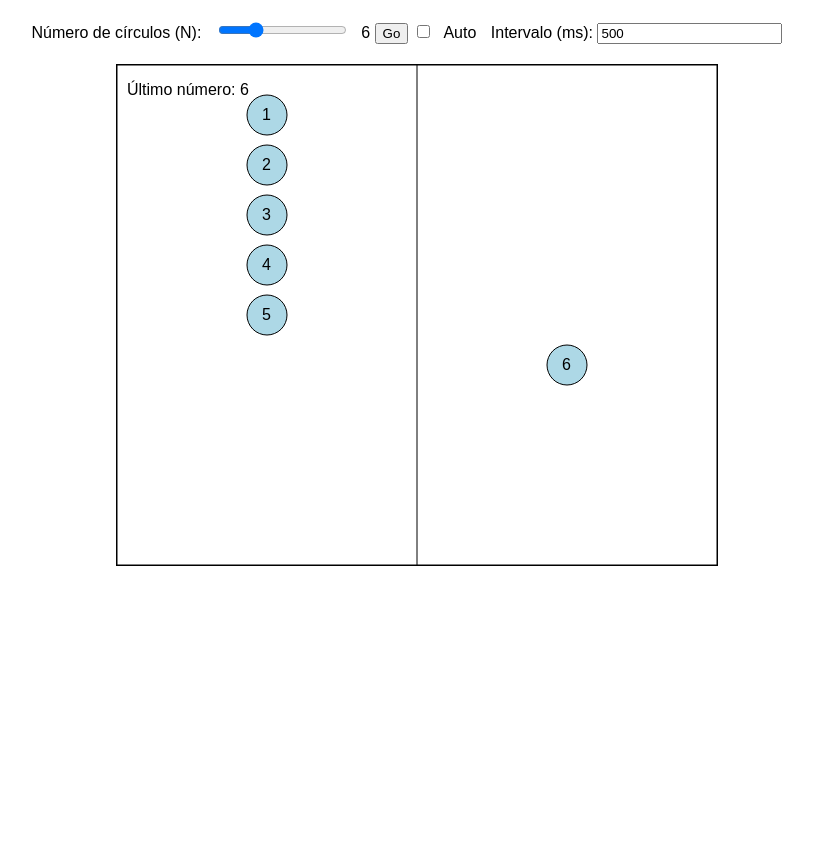
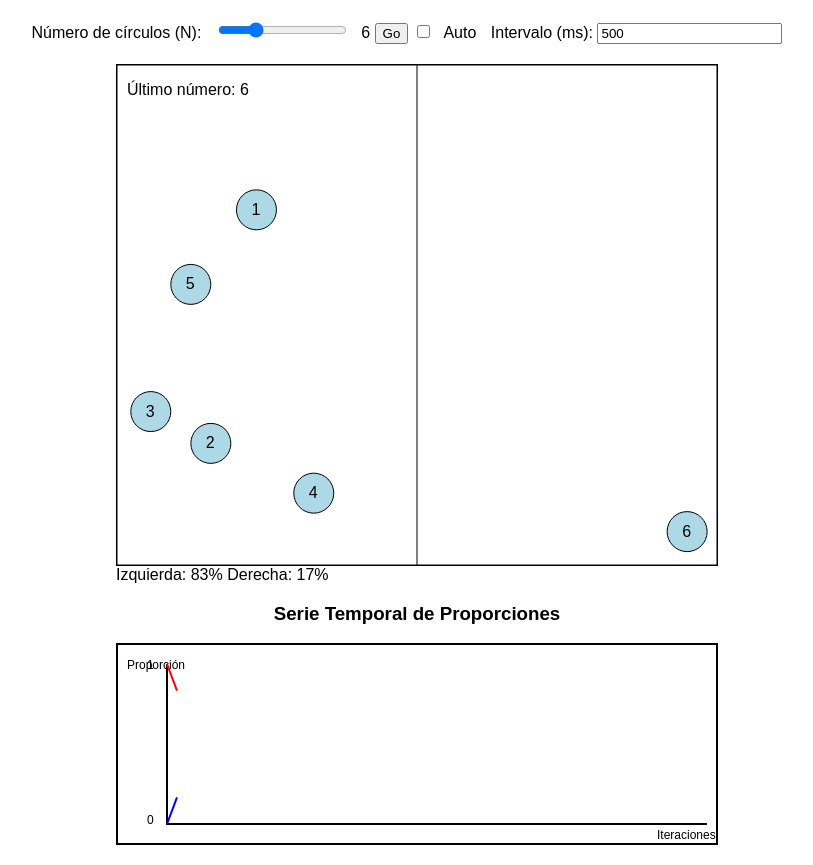
Before and after one commit to mariocastro73/entropy-dice, a website: page index.html in a window 1280 px wide. Both pictures are taken after a click on the button "Go". Shown: the whole page, without its empty margins (223-1036 px from the left). Before the commit the page ends 800 px from the top, so only its background shows below. Drawn offline with Linux system fonts and the light colour scheme.

Commit message:
modelo con plotting

```diff
--- a/index.html
+++ b/index.html
@@ -1,4 +1,43 @@
-<!DOCTYPE html>
+<script type="text/javascript">
+        var gk_isXlsx = false;
+        var gk_xlsxFileLookup = {};
+        var gk_fileData = {};
+        function filledCell(cell) {
+          return cell !== '' && cell != null;
+        }
+        function loadFileData(filename) {
+        if (gk_isXlsx && gk_xlsxFileLookup[filename]) {
+            try {
+                var workbook = XLSX.read(gk_fileData[filename], { type: 'base64' });
+                var firstSheetName = workbook.SheetNames[0];
+                var worksheet = workbook.Sheets[firstSheetName];
+
+                // Convert sheet to JSON to filter blank rows
+                var jsonData = XLSX.utils.sheet_to_json(worksheet, { header: 1, blankrows: false, defval: '' });
+                // Filter out blank rows (rows where all cells are empty, null, or undefined)
+                var filteredData = jsonData.filter(row => row.some(filledCell));
+
+                // Heuristic to find the header row by ignoring rows with fewer filled cells than the next row
+                var headerRowIndex = filteredData.findIndex((row, index) =>
+                  row.filter(filledCell).length >= filteredData[index + 1]?.filter(filledCell).length
+                );
+                // Fallback
+                if (headerRowIndex === -1 || headerRowIndex > 25) {
+                  headerRowIndex = 0;
+                }
+
+                // Convert filtered JSON back to CSV
+                var csv = XLSX.utils.aoa_to_sheet(filteredData.slice(headerRowIndex)); // Create a new sheet from filtered array of arrays
+                csv = XLSX.utils.sheet_to_csv(csv, { header: 1 });
+                return csv;
+            } catch (e) {
+                console.error(e);
+                return "";
+            }
+        }
+        return gk_fileData[filename] || "";
+        }
+        </script><!DOCTYPE html>
 <html lang="es">
 <head>
   <meta charset="UTF-8">
@@ -14,7 +53,15 @@
     <label><input type="checkbox" id="autoCheckbox"> Auto</label>
     <label>Intervalo (ms): <input type="number" id="intervalInput" value="500" min="1"></label>
   </div>
-  <canvas id="myCanvas" width="600" height="500"></canvas>
+  <div id="canvasContainer">
+    <canvas id="myCanvas" width="600" height="500"></canvas>
+    <div id="percentages">
+      <span id="leftPercentage">Izquierda: 100%</span>
+      <span id="rightPercentage">Derecha: 0%</span>
+    </div>
+  </div>
+  <h3>Serie Temporal de Proporciones</h3>
+  <canvas id="timeSeriesCanvas" width="600" height="200"></canvas>
   <script src="/static/script.js"></script>
 </body>
 </html>
--- a/static/script.js
+++ b/static/script.js
@@ -1,26 +1,48 @@
-// static/script.js
 const canvas = document.getElementById('myCanvas');
 const ctx = canvas.getContext('2d');
+const timeSeriesCanvas = document.getElementById('timeSeriesCanvas');
+const tsCtx = timeSeriesCanvas.getContext('2d');
 const slider = document.getElementById('slider');
 const sliderValue = document.getElementById('sliderValue');
 const goButton = document.getElementById('goButton');
 const autoCheckbox = document.getElementById('autoCheckbox');
 const intervalInput = document.getElementById('intervalInput');
+const leftPercentage = document.getElementById('leftPercentage');
+const rightPercentage = document.getElementById('rightPercentage');
 
 let N = 6; // Valor inicial de círculos
 let circles = []; // Array para los círculos
 let autoInterval = null; // Para la animación automática
 let lastRandom = null; // Último número aleatorio
+let iterations = 0; // Contador de iteraciones
+let proportions = [[1, 0]]; // Historial de proporciones [leftProportion, rightProportion]
 
-// Inicializa los círculos
+// Inicializa los círculos con posiciones aleatorias
 function initCircles() {
   circles = [];
   for (let i = 0; i < N; i++) {
     circles.push({
       id: i + 1,
-      side: 0 // 0 = izquierda, 1 = derecha
+      side: 0, // 0 = izquierda, 1 = derecha
+      x: Math.random() * (canvas.width / 2 - 40) + 20, // X aleatorio en la mitad izquierda
+      y: Math.random() * (canvas.height - 40) + 20 // Y aleatorio dentro del lienzo
     });
   }
+  iterations = 0;
+  proportions = [[1, 0]]; // Inicial: todos en izquierda
+  updatePercentages();
+  draw();
+  drawTimeSeries();
+}
+
+// Actualiza los porcentajes
+function updatePercentages() {
+  const leftCount = circles.filter(c => c.side === 0).length;
+  const rightCount = circles.filter(c => c.side === 1).length;
+  const leftPercent = N > 0 ? Math.round((leftCount / N) * 100) : 0;
+  const rightPercent = N > 0 ? Math.round((rightCount / N) * 100) : 0;
+  leftPercentage.textContent = `Izquierda: ${leftPercent}%`;
+  rightPercentage.textContent = `Derecha: ${rightPercent}%`;
 }
 
 // Dibuja el rectángulo y los círculos
@@ -37,8 +59,8 @@ function draw() {
 
   // Dibuja los círculos
   circles.forEach(circle => {
-    const x = circle.side === 0 ? canvas.width / 4 : (3 * canvas.width) / 4;
-    const y = 50 + (circle.id - 1) * 50;
+    const x = circle.side === 0 ? circle.x : circle.x + canvas.width / 2;
+    const y = circle.y;
     ctx.beginPath();
     ctx.arc(x, y, 20, 0, 2 * Math.PI);
     ctx.fillStyle = 'lightblue';
@@ -57,15 +79,79 @@ function draw() {
   }
 }
 
-// Genera un número aleatorio y mueve el círculo
+// Dibuja la serie temporal
+function drawTimeSeries() {
+  // Ajusta el ancho del lienzo según las iteraciones
+  const minWidth = 600;
+  const pixelsPerIteration = 10;
+  const newWidth = Math.max(minWidth, (iterations + 1) * pixelsPerIteration);
+  if (timeSeriesCanvas.width !== newWidth) {
+    timeSeriesCanvas.width = newWidth; // Cambia el ancho solo si es necesario
+  }
+  tsCtx.clearRect(0, 0, timeSeriesCanvas.width, timeSeriesCanvas.height);
+
+  // Dibuja el marco
+  tsCtx.strokeStyle = 'black';
+  tsCtx.strokeRect(0, 0, timeSeriesCanvas.width, timeSeriesCanvas.height);
+
+  // Dibuja ejes
+  tsCtx.beginPath();
+  tsCtx.moveTo(50, 20); // Eje Y
+  tsCtx.lineTo(50, timeSeriesCanvas.height - 20);
+  tsCtx.lineTo(timeSeriesCanvas.width - 10, timeSeriesCanvas.height - 20); // Eje X
+  tsCtx.stroke();
+
+  // Etiquetas de los ejes
+  tsCtx.fillStyle = 'black';
+  tsCtx.font = '12px Arial';
+  tsCtx.fillText('Proporción', 10, 25);
+  tsCtx.fillText('Iteraciones', timeSeriesCanvas.width - 60, timeSeriesCanvas.height - 5);
+  tsCtx.fillText('1', 30, 25);
+  tsCtx.fillText('0', 30, timeSeriesCanvas.height - 20);
+
+  // Dibuja líneas (rojo para izquierda, azul para derecha)
+  tsCtx.lineWidth = 2;
+  tsCtx.beginPath();
+  tsCtx.strokeStyle = 'red';
+  proportions.forEach((prop, i) => {
+    const x = 50 + i * pixelsPerIteration;
+    const y = timeSeriesCanvas.height - 20 - prop[0] * (timeSeriesCanvas.height - 40);
+    if (i === 0) tsCtx.moveTo(x, y);
+    else tsCtx.lineTo(x, y);
+  });
+  tsCtx.stroke();
+
+  tsCtx.beginPath();
+  tsCtx.strokeStyle = 'blue';
+  proportions.forEach((prop, i) => {
+    const x = 50 + i * pixelsPerIteration;
+    const y = timeSeriesCanvas.height - 20 - prop[1] * (timeSeriesCanvas.height - 40);
+    if (i === 0) tsCtx.moveTo(x, y);
+    else tsCtx.lineTo(x, y);
+  });
+  tsCtx.stroke();
+}
+
+// Genera un número aleatorio y mueve un círculo
 function moveCircle() {
   const random = Math.floor(Math.random() * N) + 1;
   lastRandom = random;
   const circle = circles.find(c => c.id === random);
   if (circle) {
-    circle.side = 1 - circle.side; // Cambia de lado
+    circle.side = 1 - circle.side;
+    // Mantiene la misma posición relativa al cambiar de lado
+    circle.x = circle.x;
+    circle.y = circle.y;
   }
+  iterations++;
+  const leftCount = circles.filter(c => c.side === 0).length;
+  const rightCount = circles.filter(c => c.side === 1).length;
+  const leftProportion = N > 0 ? leftCount / N : 0;
+  const rightProportion = N > 0 ? rightCount / N : 0;
+  proportions.push([leftProportion, rightProportion]);
+  updatePercentages();
   draw();
+  drawTimeSeries();
 }
 
 // Actualiza N según el deslizador
@@ -73,7 +159,6 @@ slider.addEventListener('input', () => {
   N = parseInt(slider.value);
   sliderValue.textContent = N;
   initCircles();
-  draw();
 });
 
 // Botón "Go"
@@ -101,4 +186,3 @@ intervalInput.addEventListener('input', () => {
 
 // Inicializa
 initCircles();
-draw();
```
